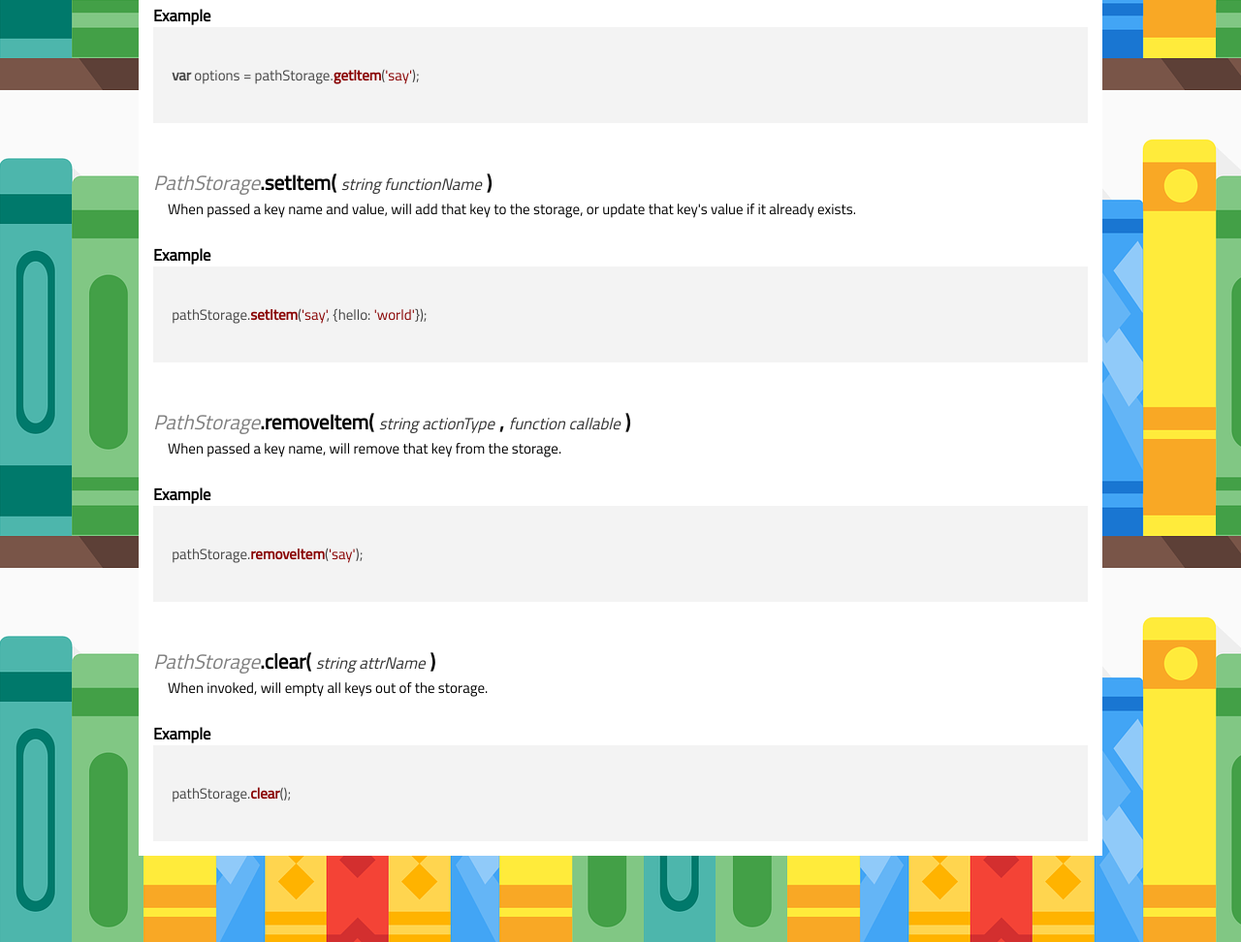
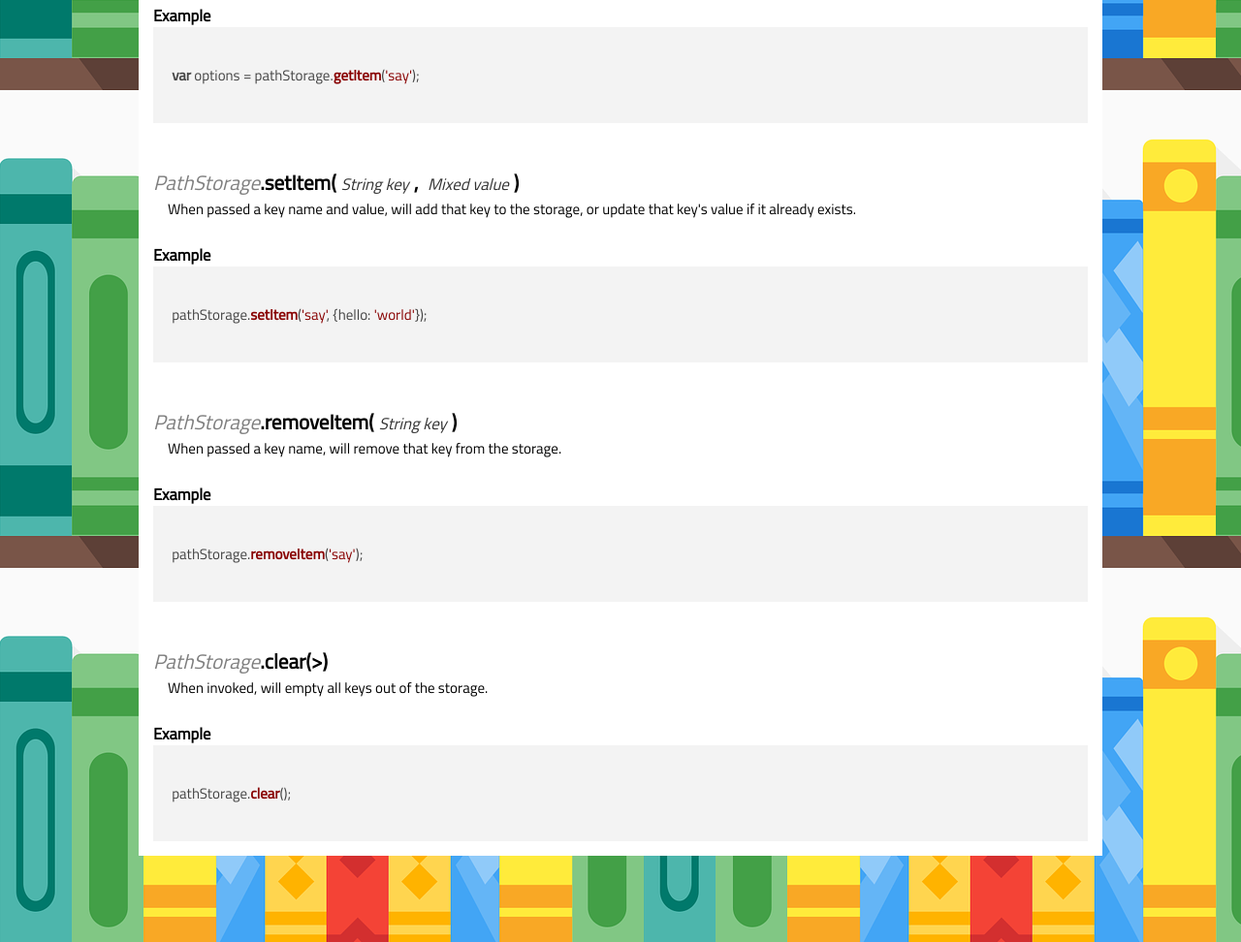
Before and after one commit to hsol/pathStorage, a website: page index.html in a window 1280 px wide. Shown: the part 2372-3344 px from the top of the page at 97% size. Drawn offline with nearby package versions, Linux system fonts and the light colour scheme.

Commit message:
Change param hint

```diff
--- a/index.html
+++ b/index.html
@@ -147,7 +147,7 @@
                     </code></pre>
                 </li>
                 <li>
-                    <h3><i>PathStorage</i>.setItem(<em>string functionName</em>)</h3>
+                    <h3><i>PathStorage</i>.setItem(<em>String key</em>, <em>Mixed value</em>)</h3>
                     <p>When passed a key name and value, will add that key to the storage, or update that key's value if it already exists.</p>
                     <br>
                     <h4>Example</h4>
@@ -156,7 +156,7 @@
                     </code></pre>
                 </li>
                 <li>
-                    <h3><i>PathStorage</i>.removeItem(<em>string actionType</em>,<em>function callable</em>)</h3>
+                    <h3><i>PathStorage</i>.removeItem(<em>String key</em>)</h3>
                     <p>When passed a key name, will remove that key from the storage.</p>
                     <br>
                     <h4>Example</h4>
@@ -165,7 +165,7 @@
                     </code></pre>
                 </li>
                 <li>
-                    <h3><i>PathStorage</i>.clear(<em>string attrName</em>)</h3>
+                    <h3><i>PathStorage</i>.clear(>)</h3>
                     <p>When invoked, will empty all keys out of the storage.</i></p>
                     <br>
                     <h4>Example</h4>
```
